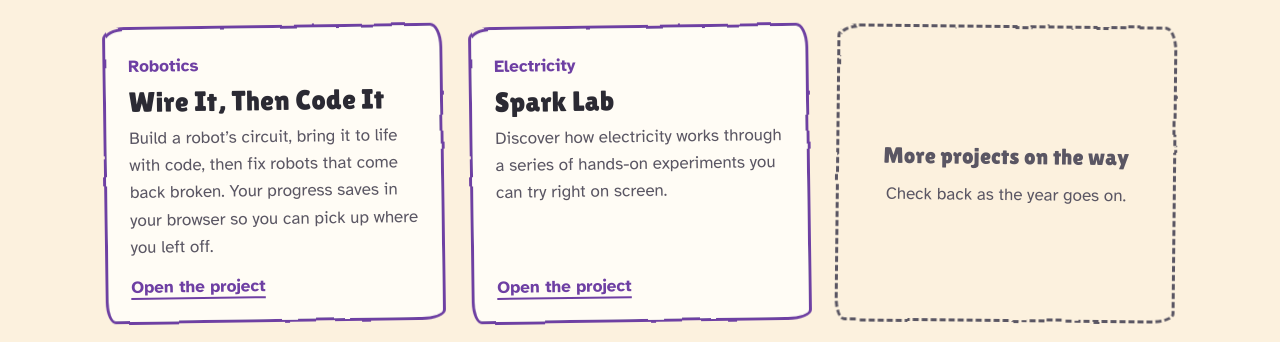
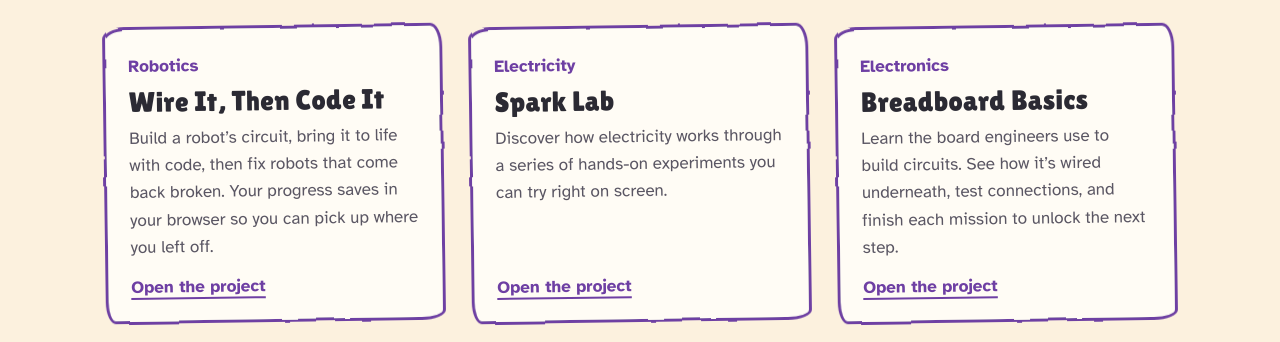
Before and after one commit to brimmer-tech/tech9, a plain HTML site: page index.html in a window 1280 px wide. Shown: the part 454-796 px from the top of the page. Drawn offline with Linux system fonts and the light colour scheme.

Commit message:
Add files via upload

```diff
--- a/index.html
+++ b/index.html
@@ -180,6 +180,12 @@
             <p>Discover how electricity works through a series of hands-on experiments you can try right on screen.</p>
             <span class="go">Open the project</span>
           </a>
+          <a class="card sketch" href="https://brimmer-tech.github.io/tech9/breadboard_basics.html">
+            <span class="tag">Electronics</span>
+            <h3>Breadboard Basics</h3>
+            <p>Learn the board engineers use to build circuits. See how it’s wired underneath, test connections, and finish each mission to unlock the next step.</p>
+            <span class="go">Open the project</span>
+          </a>
           <div class="soon sketch">
             <h3>More projects on the way</h3>
             <p>Check back as the year goes on.</p>
```
